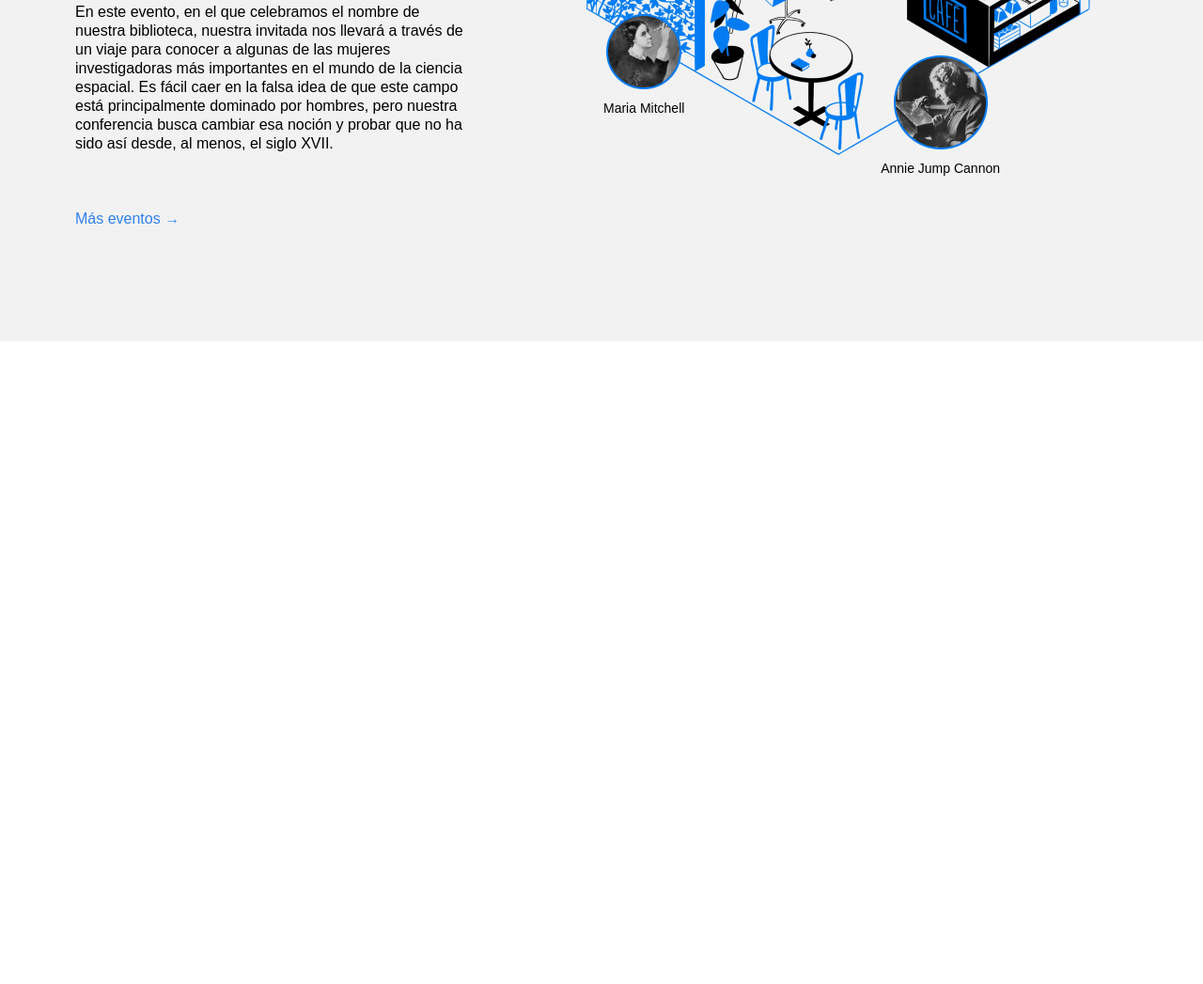
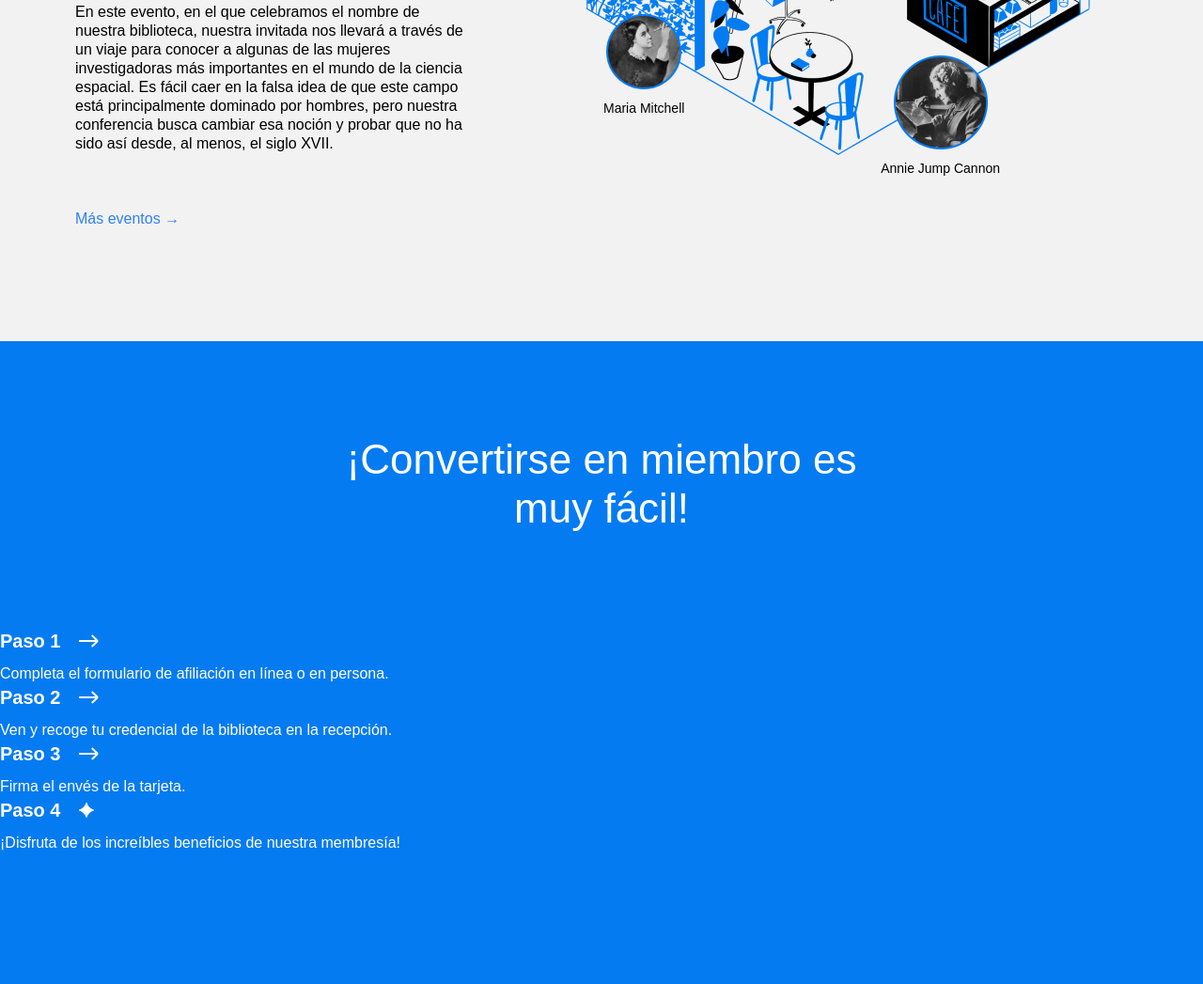
Before and after one commit to mapislomb/WEB_PROJECT_LIBRARY, a plain HTML site: page index.html in a window 1280 px wide. Shown: the part 2575-3622 px from the top of the page at 94% size. Before the commit the page ends 2938 px from the top, so only its background shows below. Drawn offline with Linux system fonts and the light colour scheme.

Commit message:
add codigo html y css proporcionado

```diff
--- a/index.html
+++ b/index.html
@@ -224,6 +224,63 @@
             </div>
           </div>
         </section>
+        <section class="membership">
+          <h2 class="membership__title">
+            ¡Convertirse en miembro es muy fácil!
+          </h2>
+          <ul class="membership__steps">
+            <li class="step">
+              <h3 class="step__title">
+                Paso 1
+                <img
+                  src="./images/icon_step_forward.svg"
+                  alt="icon forward"
+                  class="step__icon"
+                />
+              </h3>
+              <p class="step__description">
+                Completa el formulario de afiliación en línea o en persona.
+              </p>
+            </li>
+            <li class="step">
+              <h3 class="step__title">
+                Paso 2
+                <img
+                  src="./images/icon_step_forward.svg"
+                  alt="icon forward"
+                  class="step__icon"
+                />
+              </h3>
+              <p class="step__description">
+                Ven y recoge tu credencial de la biblioteca en la recepción.
+              </p>
+            </li>
+            <li class="step">
+              <h3 class="step__title">
+                Paso 3
+                <img
+                  src="./images/icon_step_forward.svg"
+                  alt="icon forward"
+                  class="step__icon"
+                />
+              </h3>
+              <p class="step__description">Firma el envés de la tarjeta.</p>
+            </li>
+            <li class="step">
+              <h3 class="step__title">
+                Paso 4
+                <img
+                  src="./images/icon_step_finish.svg"
+                  alt="icon finish"
+                  class="step__icon"
+                />
+              </h3>
+              <p class="step__description">
+                ¡Disfruta de los increíbles beneficios de nuestra membresía!
+              </p>
+            </li>
+          </ul>
+        </section>
       </main>
     </div>
   </body>
--- a/styles/style.css
+++ b/styles/style.css
@@ -292,3 +292,86 @@
   margin: 0;
   text-align: center;
 }
+
+.membership {
+  padding: 100px 0 140px;
+  background-color: #057bf2;
+  color: #ffffff;
+}
+
+.membership__title {
+  max-width: 574px;
+  margin: 0 auto;
+  text-align: center;
+  font-size: 44px;
+  font-weight: 500;
+  line-height: 52px;
+}
+
+.membership__steps {
+  list-style-type: none;
+  padding: 0;
+  margin: 100px 0 0;
+  /* Agrega estilos */
+}
+
+.step {
+  /* Agrega estilos */
+}
+
+.step__title {
+  margin: 0;
+  font-size: 20px;
+  line-height: 30px;
+  font-weight: 700;
+  display: flex;
+  align-items: center;
+}
+
+.step__icon {
+  margin-left: 20px;
+}
+
+.step__description {
+  margin: 10px 0 0;
+}
+
+.footer {
+  box-sizing: border-box;
+}
+
+.footer__columns {
+}
+
+.footer__column_content_hours {
+}
+
+.footer__column_content_social {
+}
+
+.footer__logo {
+}
+
+.footer__column-heading {
+}
+
+.footer__list {
+  /* El siguiente código elimina los estilos predeterminados del navegador para las listas */
+  list-style-type: none;
+  padding: 0;
+  margin: 0;
+}
+
+.footer__list-item {
+}
+
+.footer__column-link {
+  color: white;
+  text-decoration: none;
+}
+
+.footer__social-icon {
+}
+
+.footer__copyright {
+}
```
